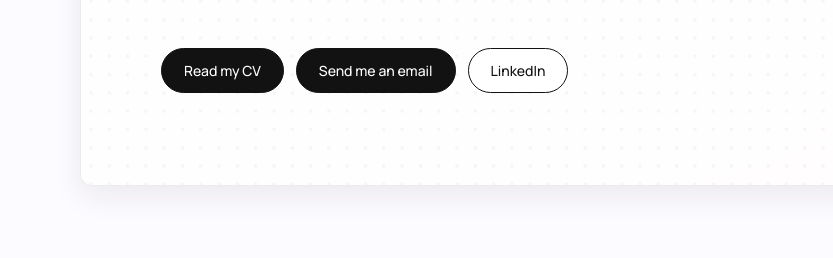
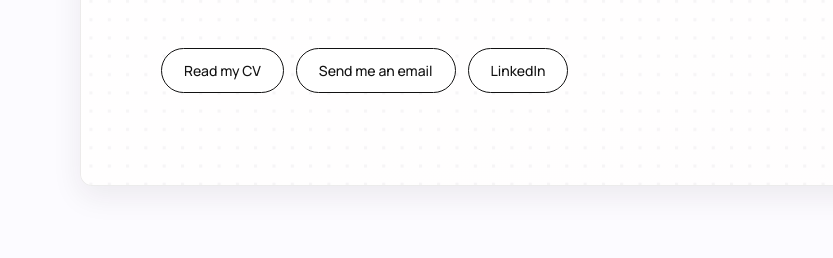
Before and after one commit to saraheredadesign/sara-portfolio, a website built with Vite: page about.html in a window 1280 px wide. Shown: the part 3982-4240 px from the top of the page, 0-833 px from the left. Built offline with nearby package versions, Linux system fonts and the light colour scheme; a web font is replaced by a local one.

Commit message:
Mejorando botones about y project

```diff
--- a/about.html
+++ b/about.html
@@ -155,8 +155,8 @@
 
         <div class="about-closing-actions" aria-label="Contact options">
           <!-- TODO: replace with actual CV file path when available -->
-          <a href="/assets/CV_Sara.pdf" class="btn btn-dark" aria-label="Read my CV" target="_blank" rel="noopener noreferrer">Read my CV</a>
-          <a href="mailto:hello@saraheredadesign.com" class="btn btn-dark" aria-label="Send me an email">Send me an email</a>
+          <a href="/assets/CV_Sara.pdf" class="btn btn-light" aria-label="Read my CV" target="_blank" rel="noopener noreferrer">Read my CV</a>
+          <a href="mailto:hello@saraheredadesign.com" class="btn btn-light" aria-label="Send me an email">Send me an email</a>
           <!-- TODO: replace with actual LinkedIn profile URL when available -->
           <a href="https://www.linkedin.com/in/saraheredadesign" class="btn btn-light" aria-label="LinkedIn" target="_blank" rel="noopener noreferrer">LinkedIn</a>
         </div>
```
Also changed, not shown: projects.html (+2 -2 lines).
